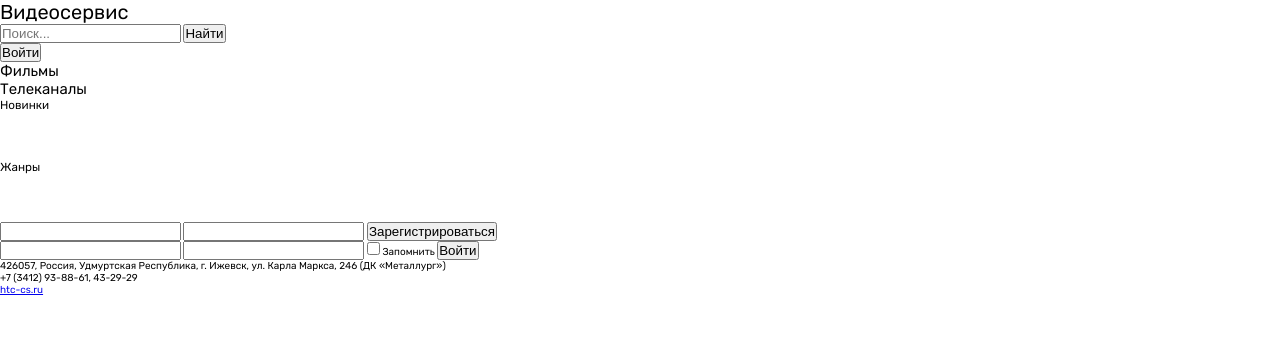
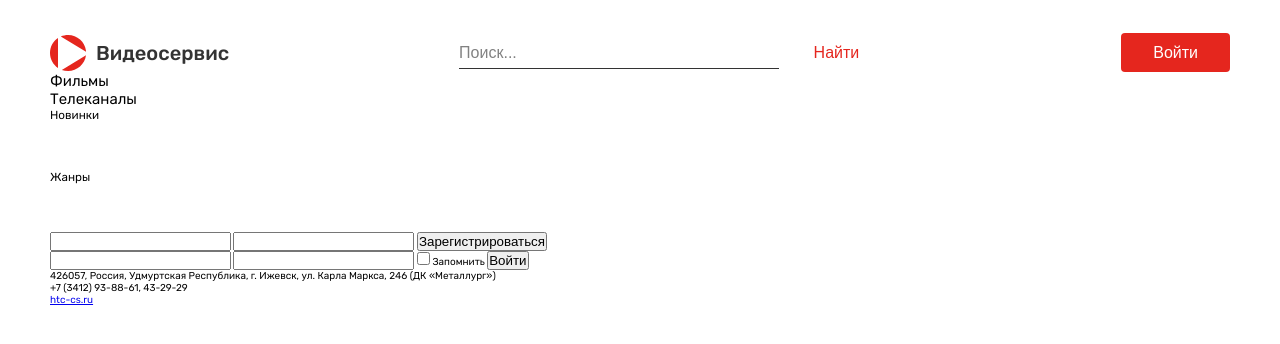
Before and after one commit to Ronic404/htc-cs-tv-schedule, a website built with webpack: page src/index.html in a window 1280 px wide. Built offline with nearby package versions, Linux system fonts and the light colour scheme.

Commit message:
feat: add header

```diff
--- a/src/index.html
+++ b/src/index.html
@@ -6,7 +6,7 @@
   <title><%= htmlWebpackPlugin.options.title %></title>
 </head>
 <body>
-  <header class="header">
+  <header class="header wrapper">
     <div class="header-logo">
       <div class="header-logo__image"></div>
       <h1 class="header-logo__title">Видеосервис</h1>
@@ -14,13 +14,13 @@
     <div class="header-search">
       <form action="#" method="get" class="search">
         <input type="text" class="search__area" placeholder="Поиск..."></input>
-        <button type="button" class="search__button">Найти</button>
+        <button type="button" class="button search__button">Найти</button>
       </form>
     </div>
     <button type="button" class="log-in-button button">Войти</button>
   </header>
 
-  <main>
+  <main class="wrapper">
     <nav class="nav">
       <ul class="menu">
         <li class="menu__item menu__item-movies"><h2>Фильмы</h2></li>
@@ -188,7 +188,7 @@
     </section>
   </main>
 
-  <footer class="footer">
+  <footer class="footer wrapper">
     <div class="footer-logo__image"></div>
     <div class="footer-description">
       <p class="footer-description__address">
--- a/src/index.js
+++ b/src/index.js
@@ -1,3 +1,3 @@
 import './style.scss';
-import './img/logos/header-logo.png';
+import './img/logos/header-logo.svg';
 import './img/logos/footer-logo.svg';
--- /dev/null
+++ b/src/scss/abstracts/_mixins.scss
@@ -0,0 +1,5 @@
+@mixin text($size, $height, $color) {
+  font-size: $size;
+  line-height: $height;
+  color: $color;
+}
--- a/src/scss/abstracts/_variables.scss
+++ b/src/scss/abstracts/_variables.scss
@@ -0,0 +1,17 @@
+$bg-button-normal: #E5261E;
+$bg-button-hover: #CC221B;
+
+$bg-genre-1-normal: linear-gradient(136.27deg, #F2C94C 8.44%, #F29A4A 91.36%);
+$bg-genre-2-normal: linear-gradient(136.27deg, #F2994A 8.44%, #EB5757 91.36%);
+$bg-genre-3-normal: linear-gradient(136.27deg, #56CCF2 8.44%, #2F80ED 91.36%);
+$bg-genre-4-normal: linear-gradient(136.27deg, #828282 8.44%, #333333 91.36%);
+
+$text-light: #fff;
+$text-dark: #333;
+$text-red: #E5261E;
+$text-placeholder: #828282;
+$text-link: #1F4766;
+
+$input-border-dark: #333;
+$input-border-red: #E5261E;
+$input-checkbox: #E5261E;
--- a/src/scss/base/_base.scss
+++ b/src/scss/base/_base.scss
@@ -10,7 +10,9 @@ html {
 }
 
 .wrapper {
-  max-width: 100%;
+  max-width: 1180px;
+  margin: 0 auto;
+  padding: 0 50px;
 }
 
 ul {
--- /dev/null
+++ b/src/scss/components/_buttons.scss
@@ -0,0 +1,19 @@
+.button {
+  padding: 10px 32px;
+  border-radius: 4px;
+  border: none;
+  cursor: pointer;
+}
+
+.search__button {
+  background-color: transparent;
+}
+
+.log-in-button {
+  @include text(1.6rem, 1.2, $text-light);
+  background-color: $bg-button-normal;
+
+  &:hover {
+    background-color: $bg-button-hover;
+  }
+}
--- /dev/null
+++ b/src/scss/layouts/_header.scss
@@ -0,0 +1,47 @@
+.header {
+  padding-top: 33px;
+  display: flex;
+  justify-content: space-between;
+  align-items: center;
+}
+
+.header-logo {
+  display: flex;
+  align-items: center;
+}
+
+.header-logo__image {
+  background: url(./img/logos/header-logo.svg);
+  width: 36px;
+  height: 36px;
+  margin-right: 10px;
+}
+
+.header-logo__title {
+  @include text(2rem, 1.2, $text-dark);
+  font-weight: 500;
+}
+
+.header-search {
+  display: flex;
+}
+
+.search__area {
+  @include text(1.6rem, 1.2, $text-dark);
+  padding: 6px 0;
+  border: none;
+  border-bottom: 1px solid $input-border-dark;
+  width: 320px;
+
+  &::placeholder {
+    color: $text-placeholder;
+  }
+
+  &:focus {
+    outline: none;
+  }
+}
+
+.search__button {
+  @include text(1.6rem, 1.2, $text-red);
+}
--- a/src/style.scss
+++ b/src/style.scss
@@ -2,3 +2,9 @@
 @import './scss/base/fonts';
 
 @import './scss/abstracts/variables';
+@import './scss/abstracts/mixins';
+
+@import './scss/layouts/header';
+@import './scss/layouts/nav';
+
+@import './scss/components/buttons';
```
Also changed, not shown: src/img/logos/header-logo.svg (added), src/scss/layouts/_nav.scss (added).
